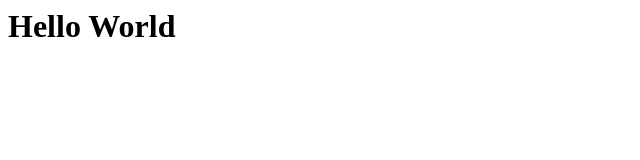
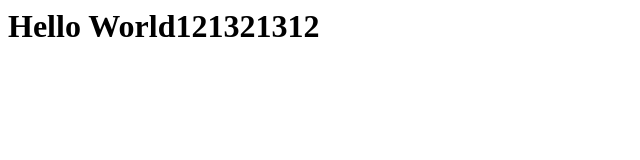
Before and after one commit to rdg5/gde-git-example, a plain HTML site: page index.html in a window 1280 px wide. Shown: the whole page, without its empty margins (0-640 px from the left). Drawn offline with Linux system fonts and the light colour scheme.

Commit message:
changed index.html

```diff
--- a/index.html
+++ b/index.html
@@ -1,3 +1,3 @@
 <html>
-  <h1>Hello World</h1>
+  <h1>Hello World121321312</h1>
 </html>
```
